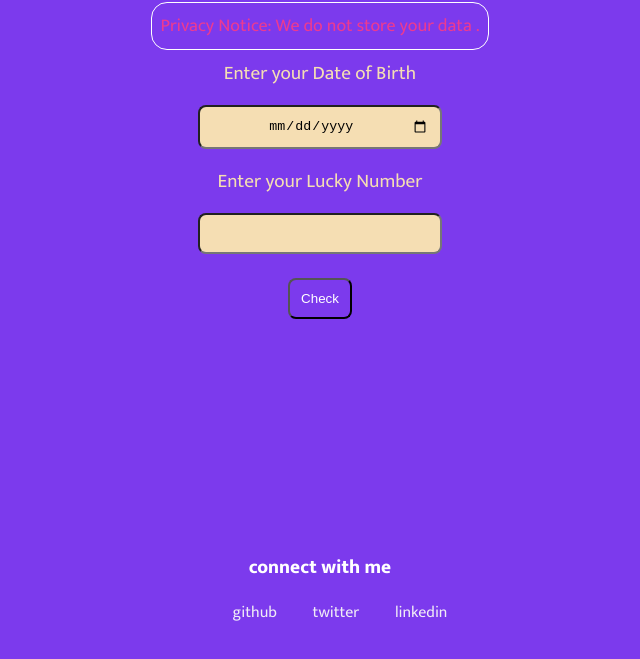
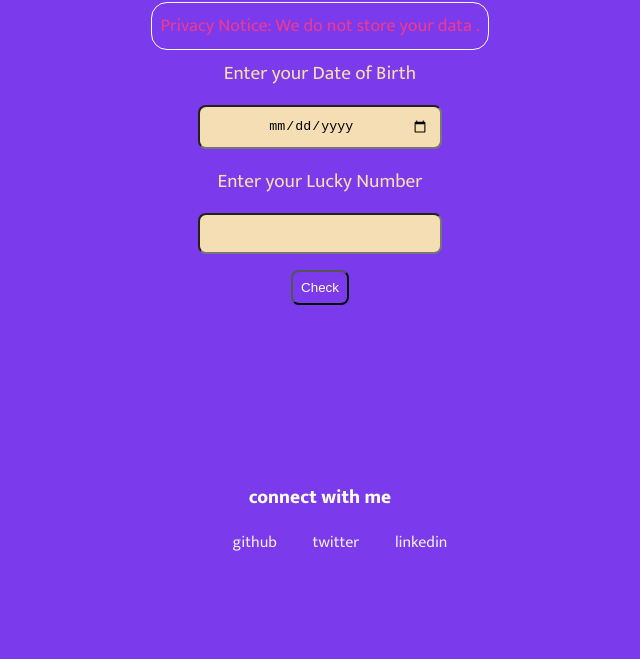
Before and after one commit to iAbhishekPundir/mark11-Is-your-Birthday-Lucky, a plain HTML site: page index.html in a window 1280 px wide. Shown: the part 101-760 px from the top of the page, without its empty margins (320-960 px from the left). Drawn offline with Linux system fonts and the light colour scheme.

Commit message:
Update styles.css

```diff
--- a/styles.css
+++ b/styles.css
@@ -33,8 +33,8 @@ input {
 }
 
 button {
-    margin: 1.5rem auto;
-    padding: 0.7rem;
+    margin: 1rem auto;
+    padding: 0.5rem;
     background: transparent;
     border-color: #000000;
     color: white;
@@ -64,16 +64,7 @@ button {
     margin: 1rem auto;
 }
 
-img{
-    width: 200px;
-}
 
-.footer {
-    padding: 1rem 0rem;
-    text-align: center;
-    color: black;
-    margin-top: 12rem;
-}
 .link {
     box-sizing: border-box;
     text-decoration: none;
@@ -87,6 +78,14 @@ img{
 
 }
 
+.footer {
+    margin-top: 8rem;
+    padding: 2rem 1rem;
+    text-align: center;
+    color: white;
+    border-top-right-radius: 1rem;
+    border-top-left-radius: 1rem;
+}
 .footer .link {
     color: #f0ecf6;
     text-decoration: none;
```
